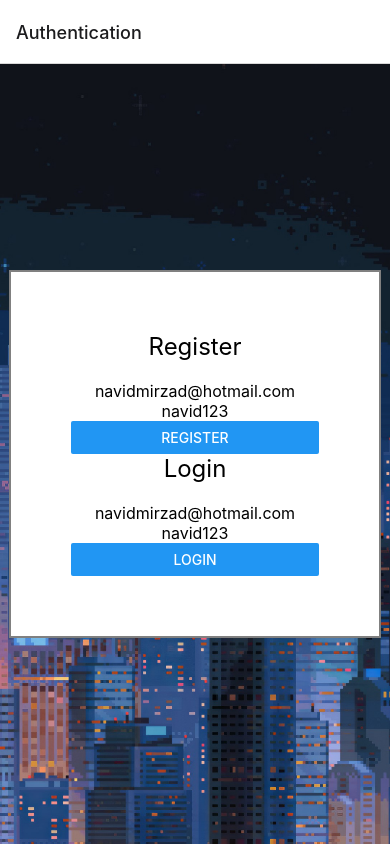
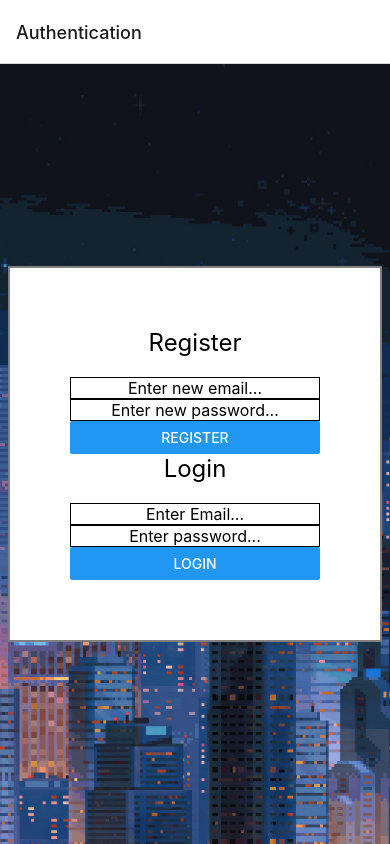
Before and after one commit to navidmirzad/Notebook-react-native, a React Native app: screen /Authentication in a window 390 px wide. Built offline with nearby package versions, Linux system fonts and the light colour scheme.

Commit message:
minor tweaks

```diff
--- a/Authentication.js
+++ b/Authentication.js
@@ -12,18 +12,21 @@ export default function Authentication({ navigation }) {
     "https://identitytoolkit.googleapis.com/v1/accounts:signInWithPassword?key=";
   const signUpUrl =
     "https://identitytoolkit.googleapis.com/v1/accounts:signUp?key=";
-  const [enteredEmail, setEnteredEmail] = useState("navidmirzad@hotmail.com");
-  const [enteredPassword, setEnteredPassword] = useState("navid123");
+
+  const [newEnteredEmail, setNewEnteredEmail] = useState("");
+  const [newEnteredPassword, setNewEnteredPassword] = useState("");
+  const [enteredEmail, setEnteredEmail] = useState("");
+  const [enteredPassword, setEnteredPassword] = useState("");
 
   async function signUp() {
     try {
       const response = await axios.post(signUpUrl + API_KEY, {
-        email: enteredEmail,
-        password: enteredPassword,
+        email: newEnteredEmail,
+        password: newEnteredPassword,
         returnSecureToken: true,
       });
       alert("Account created succesfully!" + response.data.idToken);
-      navigation.navigate("Home", { email: enteredEmail });
+      navigation.navigate("Home", { email: newEnteredEmail });
     } catch (error) {
       alert(
         "Error creating account: " + error.response.data.error.errors[0].message
@@ -57,14 +60,16 @@ export default function Authentication({ navigation }) {
           <View>
             <Text style={styles.text}>Register</Text>
             <TextInput
-              onChangeText={(newText) => setEnteredEmail(newText)}
-              value={enteredEmail}
+              onChangeText={(newText) => setNewEnteredEmail(newText)}
+              value={newEnteredEmail}
               style={styles.input}
+              placeholder="Enter new email..."
             />
             <TextInput
-              onChangeText={(newText) => setEnteredPassword(newText)}
-              value={enteredPassword}
+              onChangeText={(newText) => setNewEnteredPassword(newText)}
+              value={newEnteredPassword}
               style={styles.input}
+              placeholder="Enter new password..."
             />
             <Button title="REGISTER" onPress={signUp} style={styles.button} />
           </View>
@@ -74,11 +79,13 @@ export default function Authentication({ navigation }) {
               onChangeText={(newText) => setEnteredEmail(newText)}
               value={enteredEmail}
               style={styles.input}
+              placeholder="Enter Email..."
             />
             <TextInput
               onChangeText={(newText) => setEnteredPassword(newText)}
               value={enteredPassword}
               style={styles.input}
+              placeholder="Enter password..."
             />
             <Button title="LOGIN" onPress={login} style={styles.button} />
           </View>
@@ -118,5 +125,7 @@ const styles = StyleSheet.create({
     fontSize: 16,
     flex: 1,
     textAlign: "center",
+    borderWidth: 1,
+    borderColor: "black",
   },
 });
--- a/HomePage.js
+++ b/HomePage.js
@@ -32,7 +32,6 @@ export default function Home({ navigation, route }) {
   useEffect(() => {
     if (!loading && values) {
       const currentUserEmail = route.params.email;
-
       const retrievedNotes = values.docs.map((doc) => ({
         id: doc.id,
         ...doc.data(),
@@ -42,7 +41,6 @@ export default function Home({ navigation, route }) {
       const userNotes = retrievedNotes.filter(
         (note) => note.email === currentUserEmail
       );
-
       setNotes(userNotes);
 
       userNotes.forEach((note) => {
```
